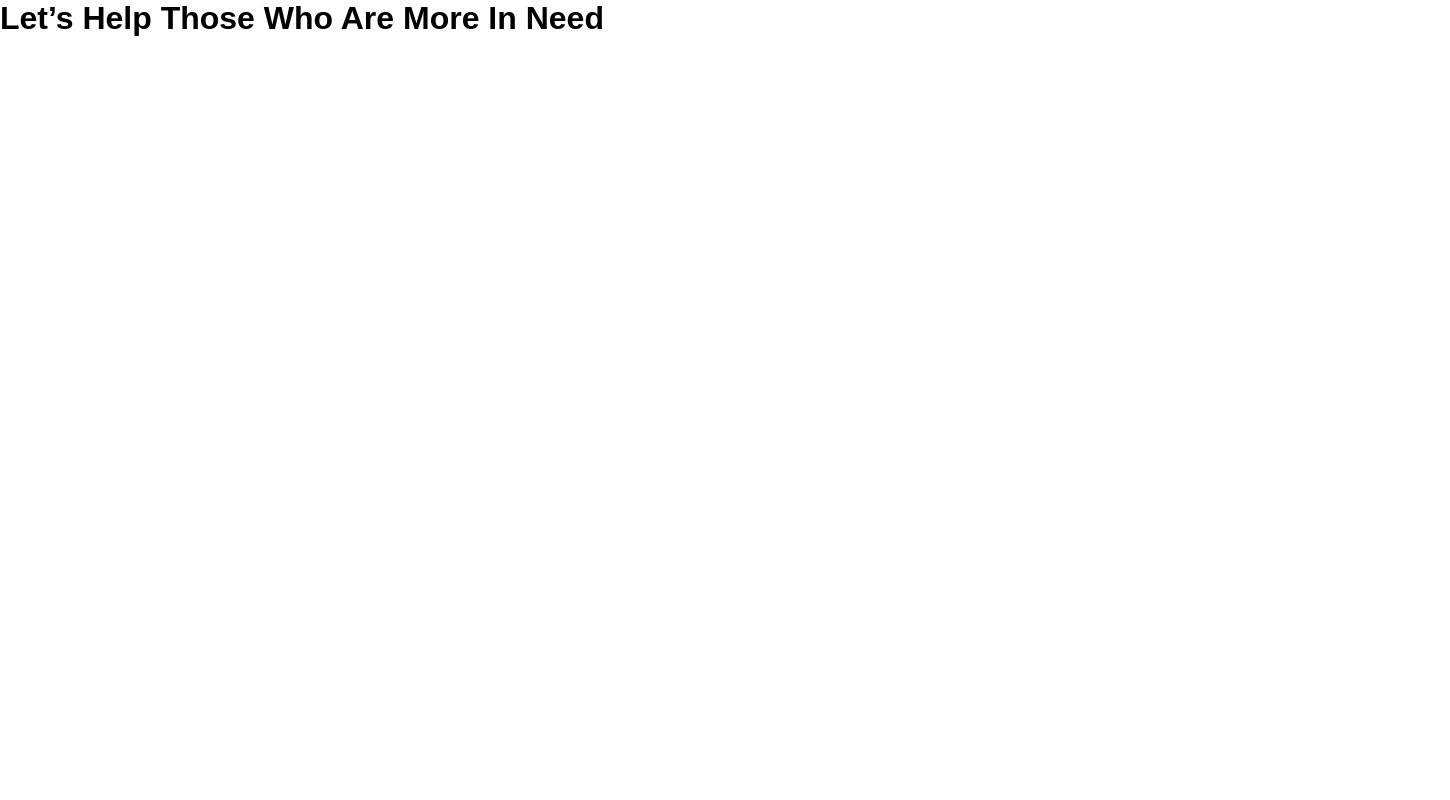
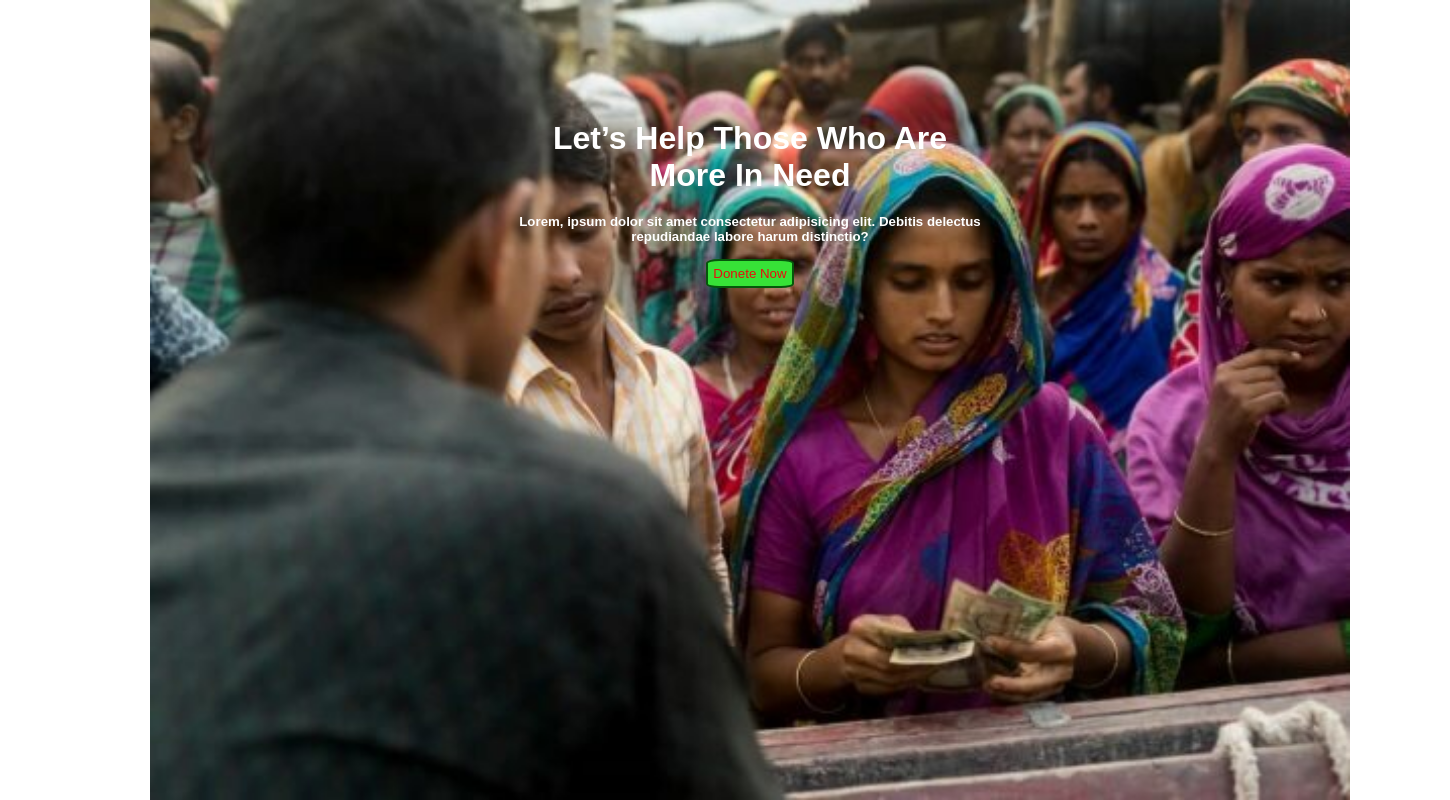
Before and after one commit to shawon33/my-first-pro, a plain HTML site: page index.html in a window 1280 px wide. Shown: the whole page, 1450 px wide, since content can reach past the window. Drawn offline with Linux system fonts and the light colour scheme.

Commit message:
second commmits

```diff
--- a/index.html
+++ b/index.html
@@ -8,6 +8,16 @@
     <title>Document</title>
 </head>
 <body>
-    <h1>Let’s Help Those Who Are More In Need</h1>
+    <header class="header">
+        <div class="head">
+            <h1 >Let’s Help Those Who Are <br> More In Need</h1>
+            <h5>Lorem, ipsum dolor sit amet consectetur adipisicing
+             elit. Debitis delectus  <br>repudiandae labore harum
+             distinctio?</h5>
+             <div>
+                <button>Donete Now</button>
+             </div>
+        </div>
+    </header>
 </body>
 </html>
--- a/style.css
+++ b/style.css
@@ -3,3 +3,38 @@
     padding:0 ;
     font-family: sans-serif;
 }
+.header{
+    background-image: url(images/donation1.jpg);
+    background-size: contain;
+    background-repeat: no-repeat;
+    background-position: center;
+    width: 1400px;
+    height: 100vh;
+    margin: 0 50px;
+    position: relative;
+}
+.head{
+    width: 100%;
+    position: absolute;
+    color: #fff;
+    text-align: center;
+    margin-top: 100px;
+}
+
+ .head h1{
+    text-align: center;
+    margin: 20px;
+}
+h5{
+    text-align: center;
+    margin: 15px;
+}
+.head button{
+    color: rgb(231, 14, 14);
+    background-color:rgb(55, 226, 55);
+    border: rgb(5, 87, 11) 2px solid;
+    text-align: center;
+    padding: 5px;
+    border-radius: 15%;
+    font-style: bold;
+}
```
